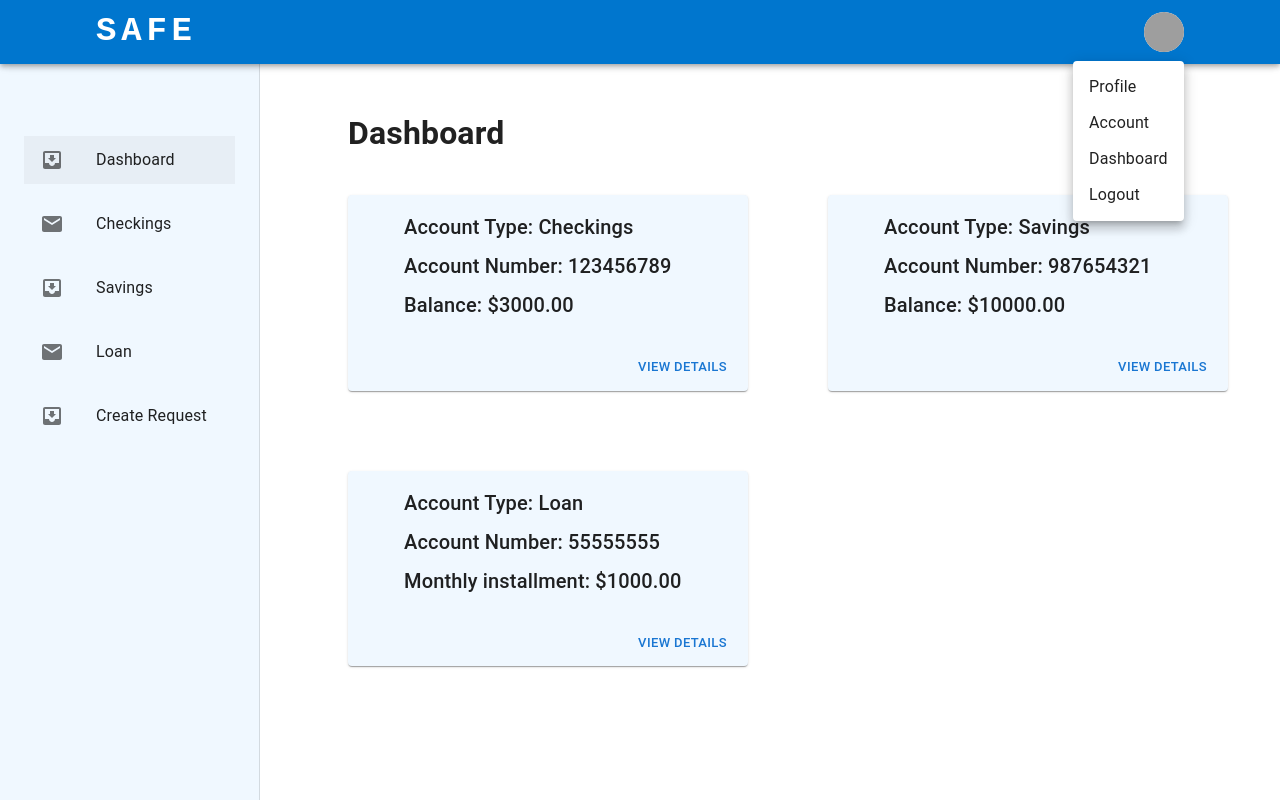
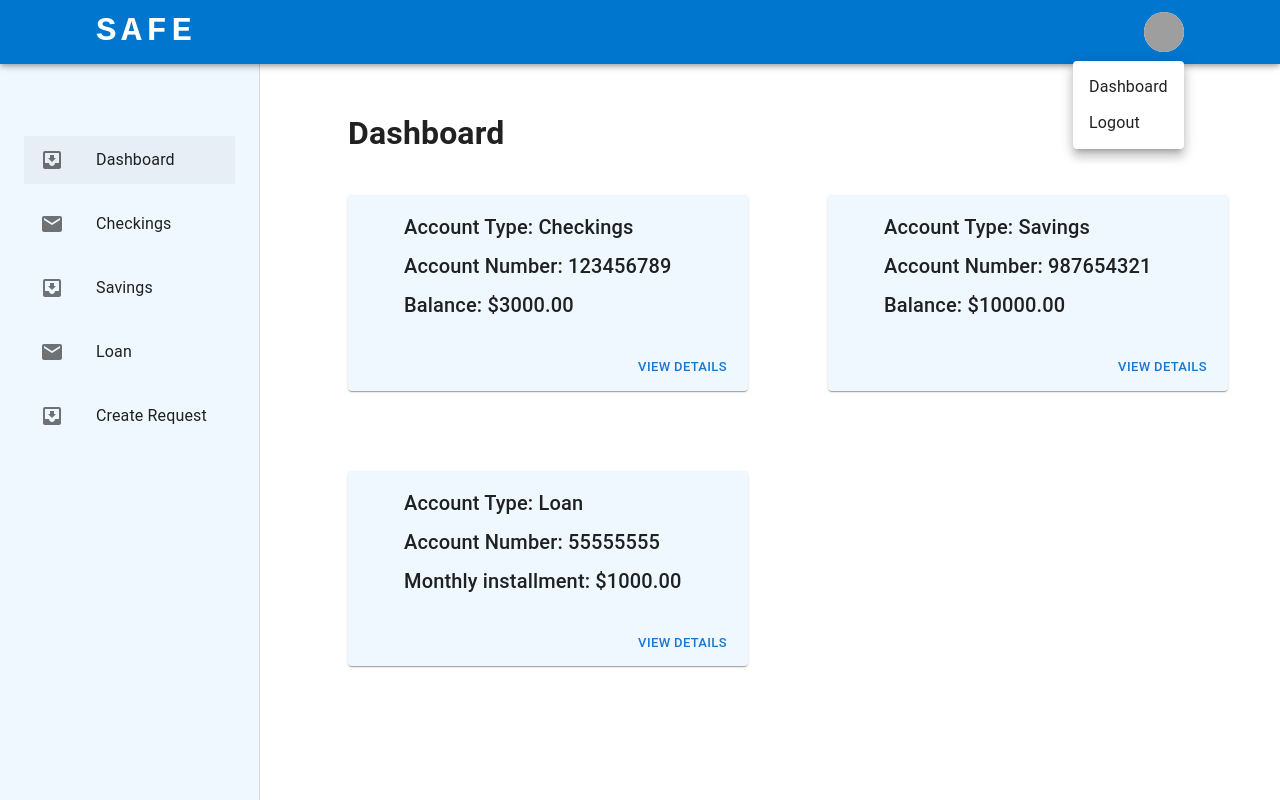
Before and after one commit to anjaligohil1909/Banking-system, a React (Create React App) app in the folder frontend/: page /customer in a window 1280 px wide. Both pictures are taken after a click on the button 1164 px from the left and 32 px from the top of the page. Built offline with nearby package versions, Linux system fonts and the light colour scheme; grey boxes are pictures that could not be loaded.

Commit message:
navigation

```diff
--- a/frontend/src/components/Navbar/Navbar.jsx
+++ b/frontend/src/components/Navbar/Navbar.jsx
@@ -13,11 +13,15 @@ import MenuItem from "@mui/material/MenuItem";
 import Sidebar from "../Sidebar/Sidebar";
 import CssBaseline from "@mui/material/CssBaseline";
 import { Outlet } from "react-router-dom";
+import { useNavigate } from "react-router-dom";
+
 
 const pages = ["Checkings", "Saving", "Loan"];
-const settings = ["Profile", "Account", "Dashboard", "Logout"];
+const settings = ["Dashboard", "Logout"];
 
 function Navbar(props) {
+  const navigate = useNavigate();
+
 	const user = "customer";
 	const sideBarList = props.sideBarList;
 
@@ -58,7 +62,7 @@ function Navbar(props) {
 							variant="h4"
 							noWrap
 							component="a"
-              href={user === "customer"? "/customer": "/employee"}
+							href={user === "customer" ? "/customer" : "/employee"}
 							sx={{
 								display: { xs: "none", md: "flex" },
 								fontFamily: "monospace",
@@ -174,11 +178,27 @@ function Navbar(props) {
 								open={Boolean(anchorElUser)}
 								onClose={handleCloseUserMenu}
 							>
-                {settings.map((setting) => (
-                  <MenuItem key={setting} onClick={handleCloseUserMenu}>
-                    <Typography textAlign="center">{setting}</Typography>
+								<MenuItem key="Dashboard" onClick={handleCloseUserMenu}>
+									<Typography
+										textAlign="center"
+										onClick={() =>
+											navigate(`/${user}`)
+										}
+									>
+										Dashboard
+									</Typography>
 								</MenuItem>
-                ))}
+								<MenuItem key="Logout" onClick={handleCloseUserMenu}>
+									<Typography
+										textAlign="center"
+
+                    onClick={() =>
+											navigate(`/`)
+										}
+									>
+										Logout
+									</Typography>
+								</MenuItem>
 							</Menu>
 						</Box>
 					</Toolbar>
```
Lines whose indentation alone changed are shown as unchanged.
